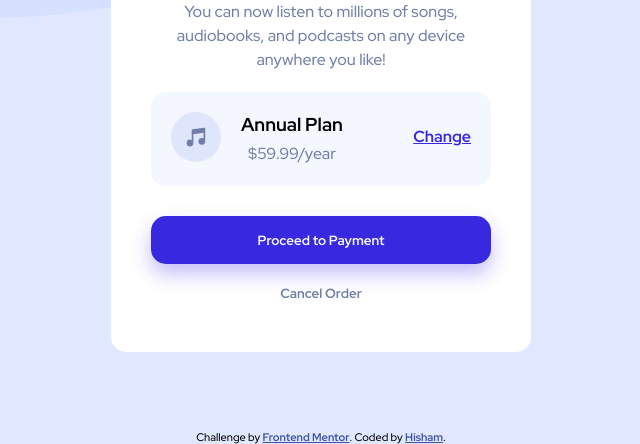
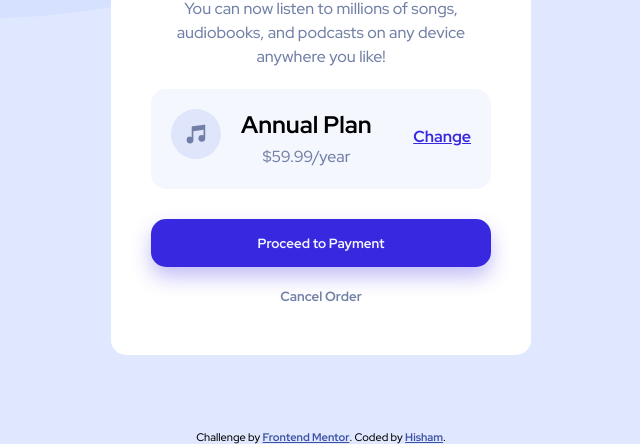
Before and after one commit to Hisham-Echo/order-summary, a plain HTML site: page index.html in a window 1280 px wide. Shown: the part 370-814 px from the top of the page, without its empty margins (319-959 px from the left). Drawn offline with Linux system fonts and the light colour scheme.

Commit message:
Solution

```diff
--- a/index.html
+++ b/index.html
@@ -43,7 +43,7 @@
 
                     <div class="plan">
                         <div class="details">
-                            <h3>Annual Plan</h3>
+                            <h2>Annual Plan</h2>
                             <p>$59.99/year</p>
                         </div>
                         <a class="change" href="#change">Change</a>
--- a/style.css
+++ b/style.css
@@ -38,7 +38,7 @@ h1 {
 }
 
 a,
-h3,
+h2,
 button {
     font-weight: 700;
     margin-bottom: 5px;
```
